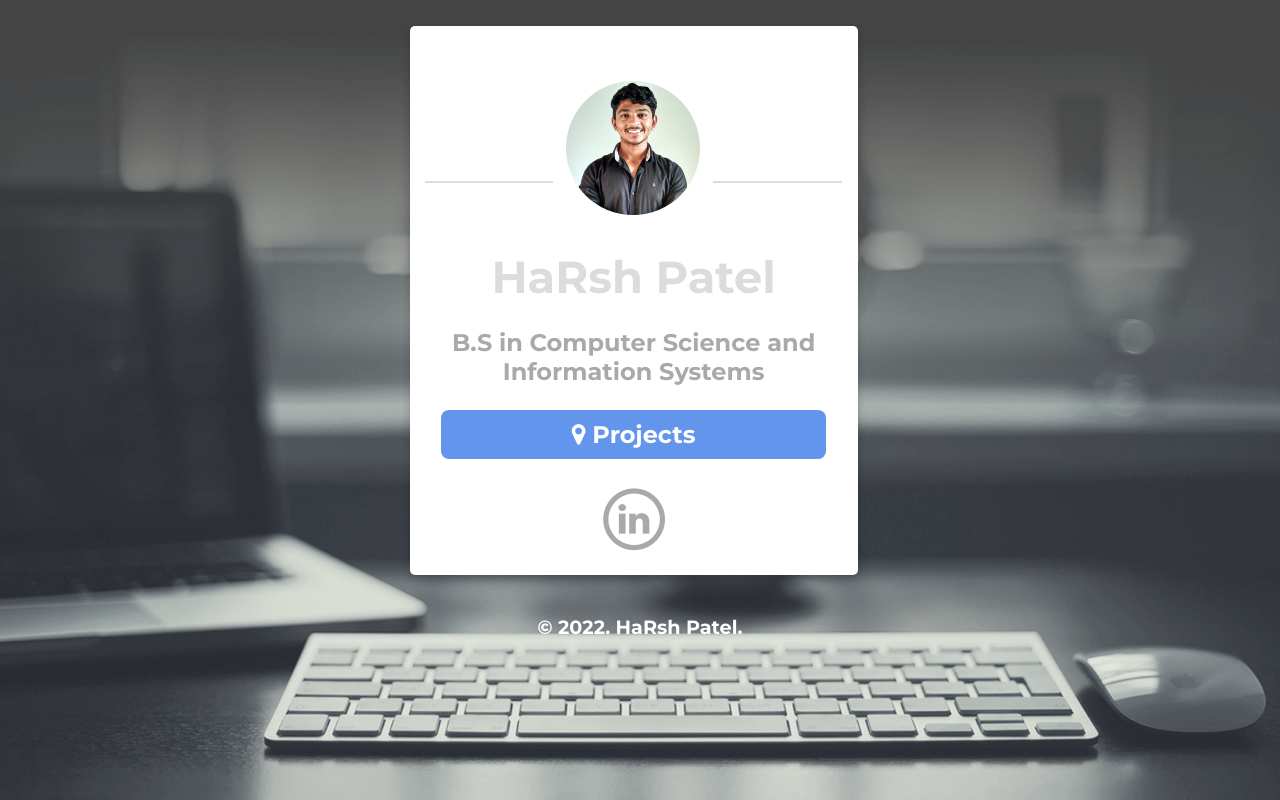
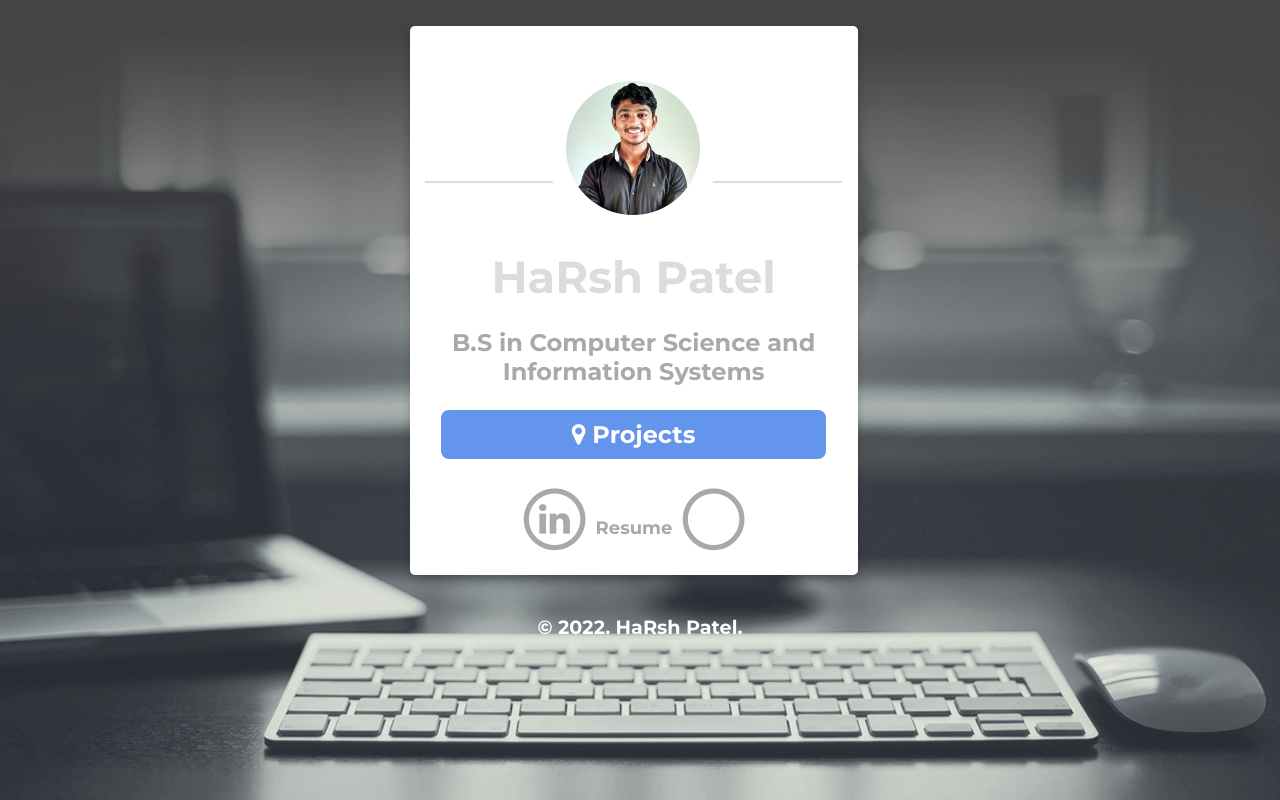
Before and after one commit to HRSPATEL/harsh.github.io, a plain HTML site: page index.html in a window 1280 px wide. Drawn offline with Linux system fonts and the light colour scheme.

Commit message:
Update index.html

```diff
--- a/index.html
+++ b/index.html
@@ -35,6 +35,12 @@
             </span>
             </a>
 
+            <a href="resume.pdf" target="_blank"> Resume
+            <span class="fa-stack fa-lg">
+                <i class="fa fa-circle-thin fa-3x fa-stack-2x"></i>
+                <i class="fa fa-resume fa-stack-1x"></i>
+            </span>
+            </a>
 
          </p>
       </div>
```
